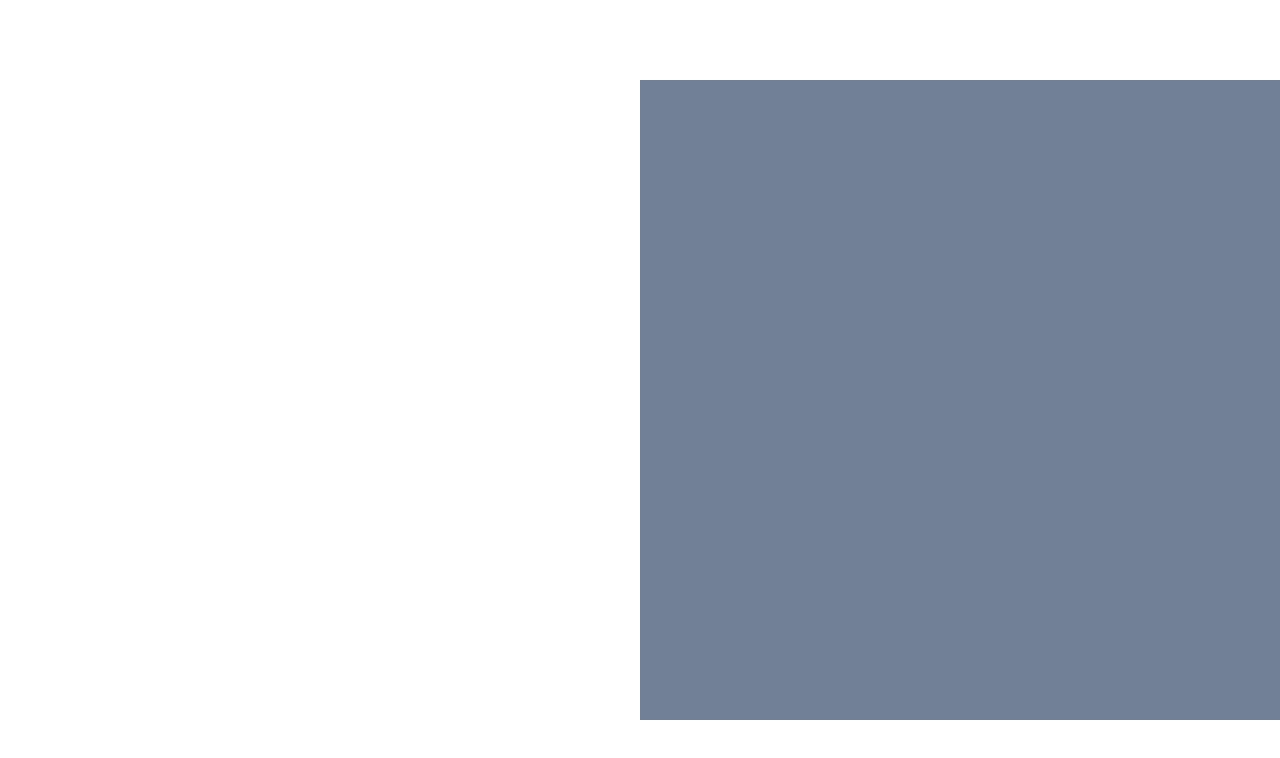
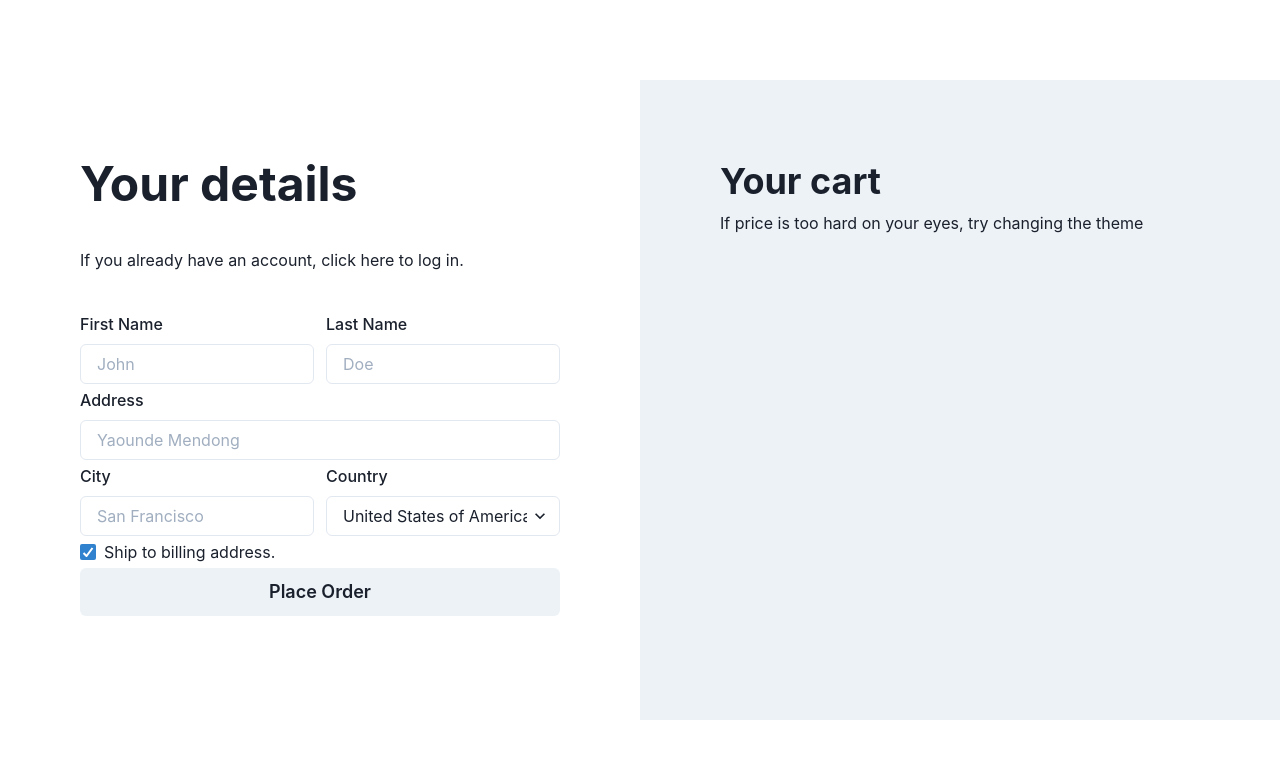
Before and after one commit to atemengue/learning-chakra-ui, a Next.js app: page / in a window 1280 px wide. Shown: the top 758 px of the page. Built offline with nearby package versions, Linux system fonts and the light colour scheme.

Commit message:
build the section

```diff
--- a/pages/index.tsx
+++ b/pages/index.tsx
@@ -1,15 +1,18 @@
-import { Container, Flex, VStack } from '@chakra-ui/react'
-import type { NextPage } from 'next'
+import { Container, Flex, VStack } from '@chakra-ui/react';
+import type { NextPage } from 'next';
+import Cart from "../src/sections/Cart";
+import Details from '../src/sections/Details';
 
 
 const Home: NextPage = () => (
   <Container maxW="container.xl" p={0} >
     <Flex h="100vh" py={20}>
         <VStack w="full" h="full" p={10} spacing={10} alignItems="flex-start" >
+          <Details />
 
         </VStack>
-        <VStack w="full" h="full" p={10} spacing={10} alignItems="flex-start" bg="gray.500"  >
-
+        <VStack w="full" h="full" p={10} spacing={10} alignItems="flex-start" bg="gray.100"  >
+          <Cart />
         </VStack>
     </Flex>
   </Container>
--- /dev/null
+++ b/src/sections/Cart.jsx
@@ -0,0 +1,12 @@
+import { Heading, Text, VStack } from "@chakra-ui/react";
+
+const Cart = () => {
+  return <VStack
+    w="full" h="full" p={10} alignItems="flex-start"
+  >
+    <Heading>Your cart</Heading>
+    <Text>If price is too hard on your eyes, try changing the theme</Text>
+  </VStack>
+}
+
+export default Cart;
--- /dev/null
+++ b/src/sections/Details.tsx
@@ -0,0 +1,63 @@
+import { Button, Checkbox, FormControl, FormLabel, GridItem, Heading, Input, Select, SimpleGrid, Text, VStack } from "@chakra-ui/react";
+
+const Details = () => {
+  return (
+    <VStack
+    w="full"
+    h="full"
+    p={10}
+    spacing={10}
+    alignItems="flex-start"
+    >
+      <Heading size="2xl">Your details</Heading>
+      <Text>If you already have an account, click here to log in.</Text>
+      <SimpleGrid columns={2} columnGap={3} rowGap={1}>
+        <GridItem colSpan={1}>
+          <FormControl>
+            <FormLabel>First Name</FormLabel>
+            <Input placeholder="John" />
+          </FormControl>
+        </GridItem>
+        <GridItem colSpan={1}>
+          <FormControl>
+            <FormLabel>Last Name</FormLabel>
+            <Input placeholder="Doe" />
+          </FormControl>
+        </GridItem>
+        <GridItem colSpan={2}>
+          <FormControl>
+            <FormLabel>Address</FormLabel>
+            <Input placeholder="Yaounde Mendong" />
+          </FormControl>
+        </GridItem>
+        <GridItem colSpan={1}>
+          <FormControl>
+            <FormLabel>City</FormLabel>
+            <Input placeholder="San Francisco" />
+          </FormControl>
+        </GridItem>
+        <GridItem colSpan={1}>
+          <FormControl>
+            <FormLabel>Country</FormLabel>
+            <Select>
+              <option value="usa">United States of America</option>
+              <option value="usa">United States of America</option>
+            </Select>
+          </FormControl>
+        </GridItem>
+        <GridItem colSpan={2}>
+          <Checkbox defaultChecked>Ship to billing address.</Checkbox>
+        </GridItem>
+        <GridItem colSpan={2}>
+          <Button size="lg" w="full">
+            Place Order
+          </Button>
+        </GridItem>
+
+      </SimpleGrid>
+    </VStack>
+  )
+}
+
+
+export default Details;
```
